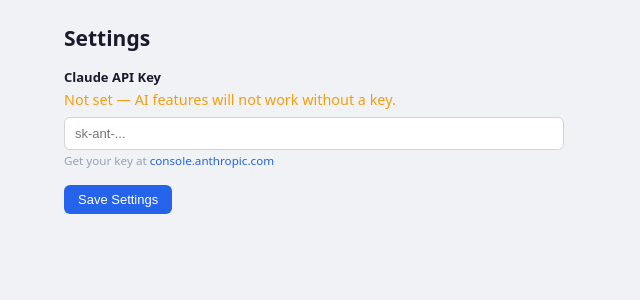
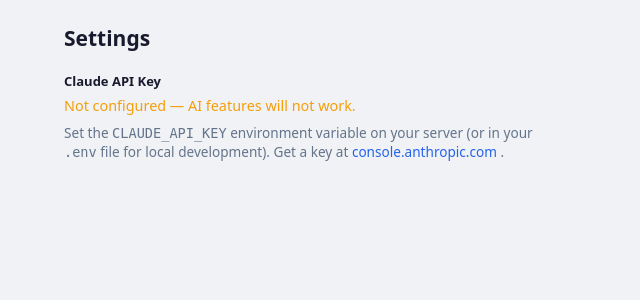
Before and after one commit to AlobarQuest/MealPlanning, a Python web app: template app/templates/settings.html in a window 1280 px wide. Shown: the part 50-350 px from the top of the page, without its empty margins (0-640 px from the left). Run offline with Jinja, Linux system fonts and the light colour scheme; the template is opened without the code that fills it, so the values that code supplies are empty.

Commit message:
fix: read CLAUDE_API_KEY env var; replace settings form with status display
_get_api_key() now checks the CLAUDE_API_KEY environment variable first,
falling back to the database. Adds get_api_key_status() to report source.
Settings page drops the input form and shows whether the key is set and
where it comes from (env var or database).

Co-Authored-By: Claude Sonnet 4.6 <noreply@anthropic.com>

```diff
--- a/app/templates/settings.html
+++ b/app/templates/settings.html
@@ -5,33 +5,32 @@
 <div style="max-width:500px">
   <h2>Settings</h2>
 
-  <form method="post" action="/settings" style="margin-top:1rem">
-
-    <div class="form-group">
-      <label>Claude API Key</label>
-      {% if key_set %}
-      <p style="color:#64748b;font-size:.9rem;margin:.25rem 0 .5rem">
-        Currently set: <code>{{ masked_key }}</code>
+  <div class="form-group" style="margin-top:1.25rem">
+    <label>Claude API Key</label>
+    {% if key_set %}
+      {% if key_source == "env" %}
+      <p style="color:#16a34a;font-size:.9rem;margin:.35rem 0 0">
+        Set via <code>CLAUDE_API_KEY</code> environment variable. AI features are enabled.
       </p>
       {% else %}
-      <p style="color:#f59e0b;font-size:.9rem;margin:.25rem 0 .5rem">
-        Not set — AI features will not work without a key.
+      <p style="color:#16a34a;font-size:.9rem;margin:.35rem 0 0">
+        Set in the application database. AI features are enabled.
       </p>
       {% endif %}
-      <input type="password" name="claude_api_key"
-             placeholder="{{ 'Enter new key to update' if key_set else 'sk-ant-...' }}"
-             autocomplete="off">
-      <small style="color:#94a3b8">
-        Get your key at
+    {% else %}
+      <p style="color:#f59e0b;font-size:.9rem;margin:.35rem 0 0">
+        Not configured — AI features will not work.
+      </p>
+      <p style="color:#64748b;font-size:.85rem;margin:.5rem 0 0">
+        Set the <code>CLAUDE_API_KEY</code> environment variable on your server
+        (or in your <code>.env</code> file for local development).
+        Get a key at
         <a href="https://console.anthropic.com/" target="_blank" rel="noopener">
           console.anthropic.com
-        </a>
-      </small>
-    </div>
-
-    <button type="submit" class="btn btn-primary">Save Settings</button>
-
-  </form>
+        </a>.
+      </p>
+    {% endif %}
+  </div>
 </div>
 
 {% endblock %}
```
Also changed, not shown: app/routers/settings.py (+7 -17 lines), meal_planner/core/ai_assistant.py (+30 -2 lines).
